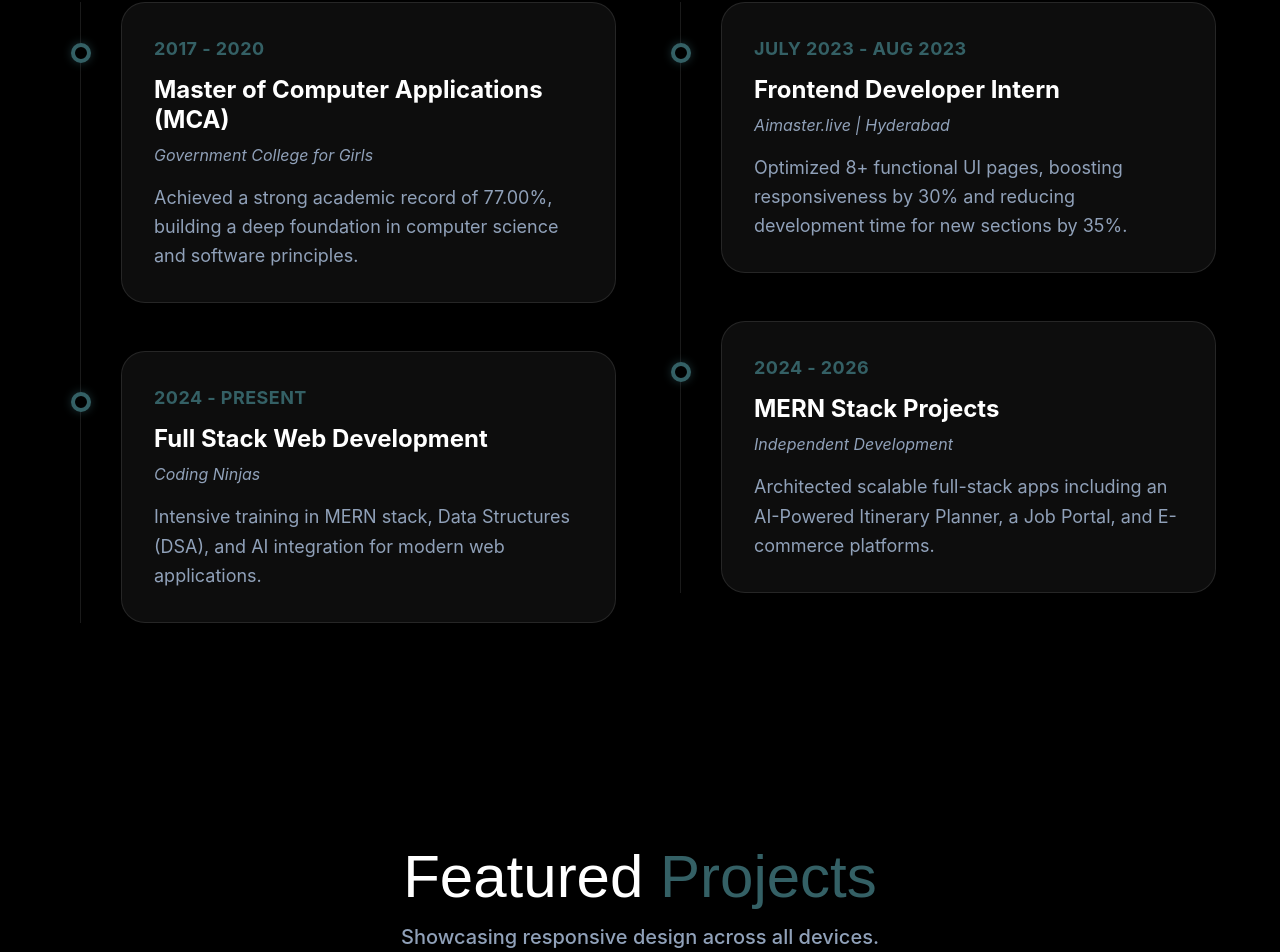
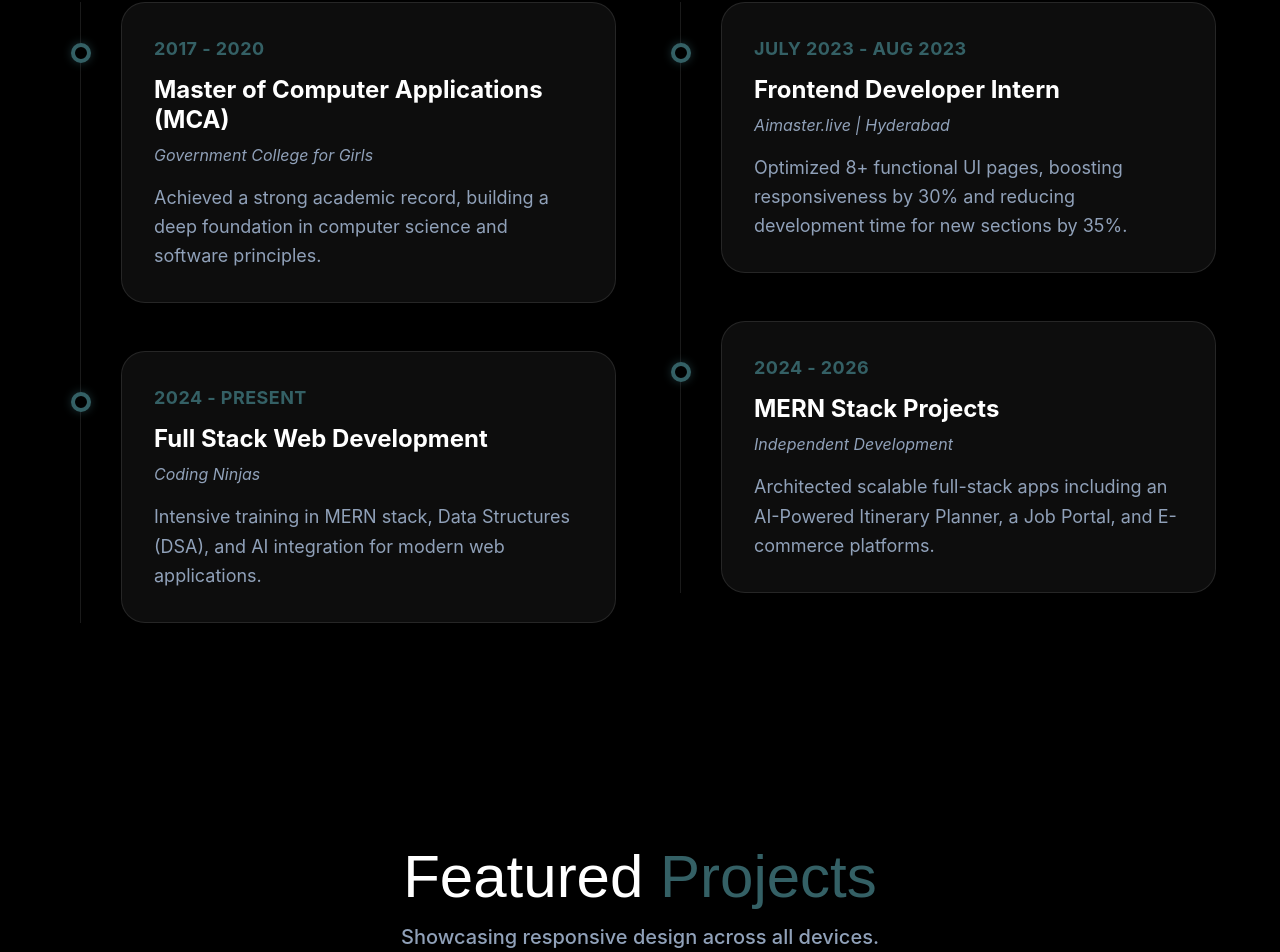
Before and after one commit to Sarita595k/Portfolio_Frontend, a React (Vite) app: page / in a window 1280 px wide. Shown: the part 3113-4065 px from the top of the page. Built offline with nearby package versions, Linux system fonts and the light colour scheme.

Commit message:
small change in resume

```diff
--- a/src/Components/Experience/Resume.jsx
+++ b/src/Components/Experience/Resume.jsx
@@ -31,7 +31,7 @@ const Resume = () => {
                                 date="2017 - 2020"
                                 title="Master of Computer Applications (MCA)"
                                 institution="Government College for Girls"
-                                description="Achieved a strong academic record of 77.00%, building a deep foundation in computer science and software principles."
+                                description="Achieved a strong academic record, building a deep foundation in computer science and software principles."
                             />
                             <ResumeItem
                                 date="2024 - Present"
```
